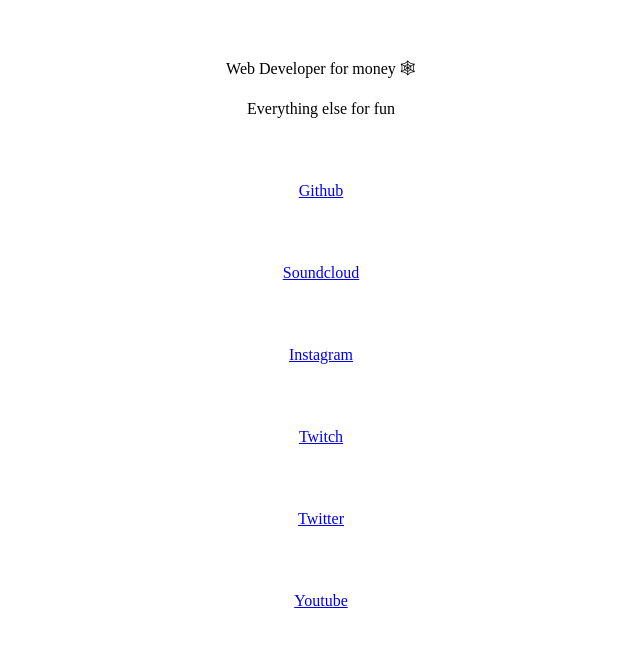
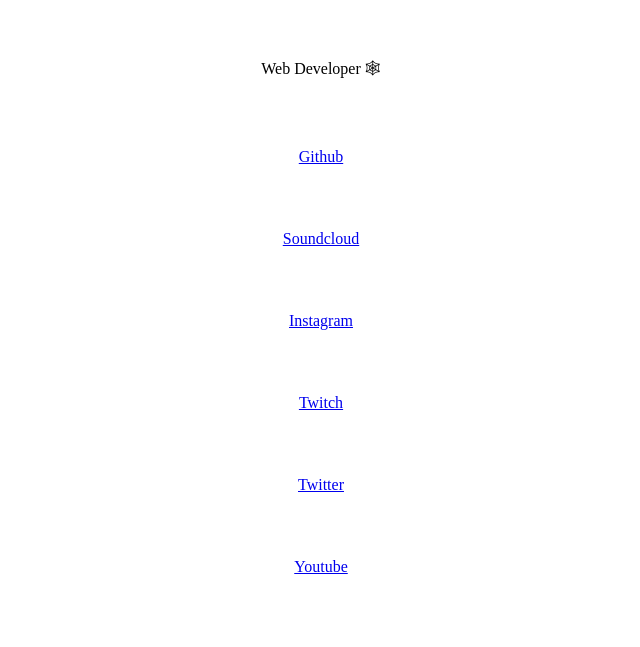
Before and after one commit to xvalentino/gravitinos, a Svelte app: page / in a window 1280 px wide. Shown: the part 127-774 px from the top of the page, without its empty margins (319-959 px from the left). Built offline with nearby package versions, Linux system fonts and the light colour scheme; some icons are missing; the HTML template or start-up script is replaced by a standard one.

Commit message:
make my description more professional ugh

```diff
--- a/src/App.svelte
+++ b/src/App.svelte
@@ -9,8 +9,7 @@
 </script>
 <main>
 	<h1 class='title'>Gravitinos</h1>
-	<p>Web Developer for money 🕸</p>
-	<p>Everything else for fun</p>
+	<p>Web Developer 🕸</p>
 	<div class='links'>
 		<a class='link' href="https://github.com/xvalentino"><div class='icon'><FaGithubAlt /></div>Github</a>
 		<a class='link' href="https://soundcloud.com/gravitinos-98277575"><div class='icon'><FaSoundcloud /></div>Soundcloud</a>
```
Also changed, not shown: 2 other files (tests, documents, lock files or other folders).
